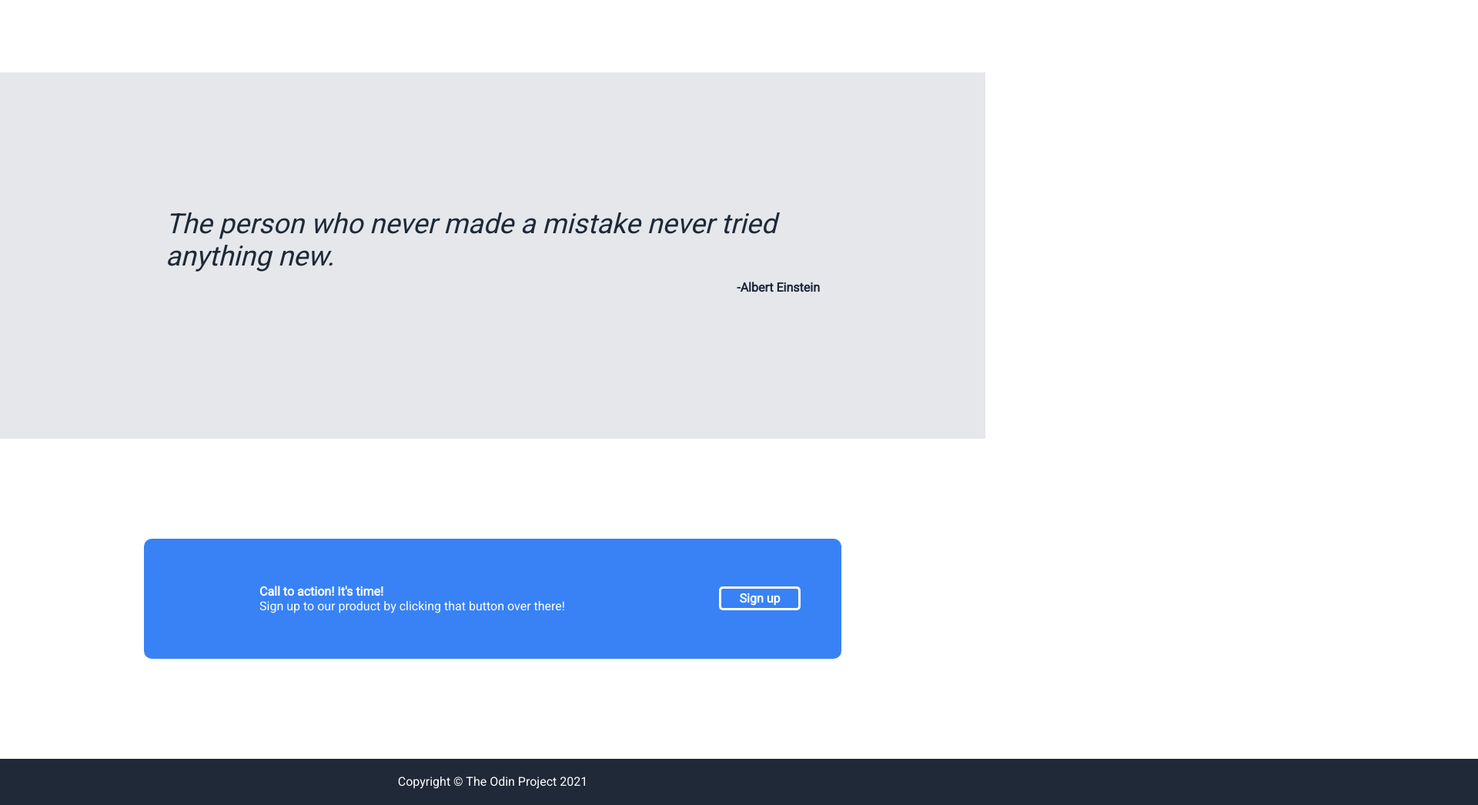
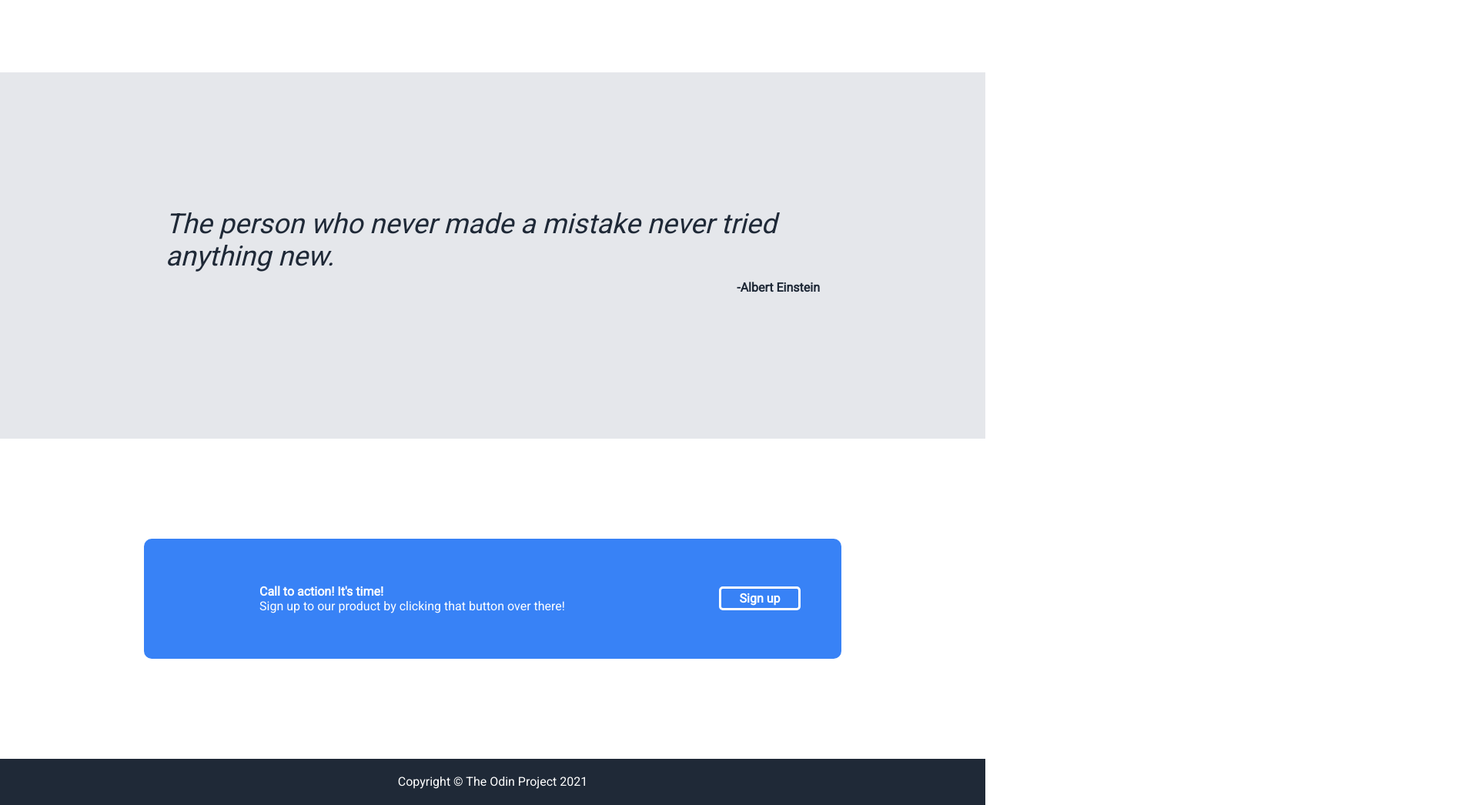
Before and after one commit to MathisMarechal/First_Landing_page, a plain HTML site: page index.html in a window 1280 px wide. Shown: the part 1014-2060 px from the top of the page at 77% size, 1920 px wide, since content can reach past the window. Drawn offline with Linux system fonts and the light colour scheme.

Commit message:
the end page have a big width, to have juste the good longeur width: 100%

```diff
--- a/styles.css
+++ b/styles.css
@@ -290,7 +290,7 @@ body {
 .end-page {
     background: #1f2937;
     height: 60px;
-    width: 10000px;
+    width: 100%;
     display: flex;
     text-align: center;
     justify-content: center;
```
